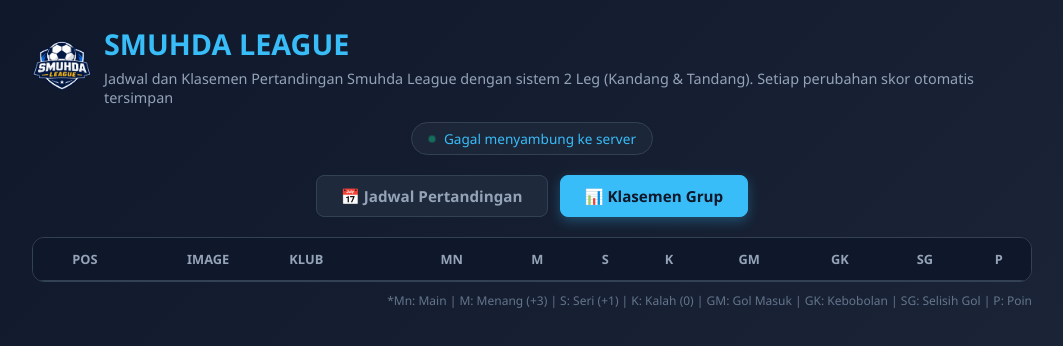
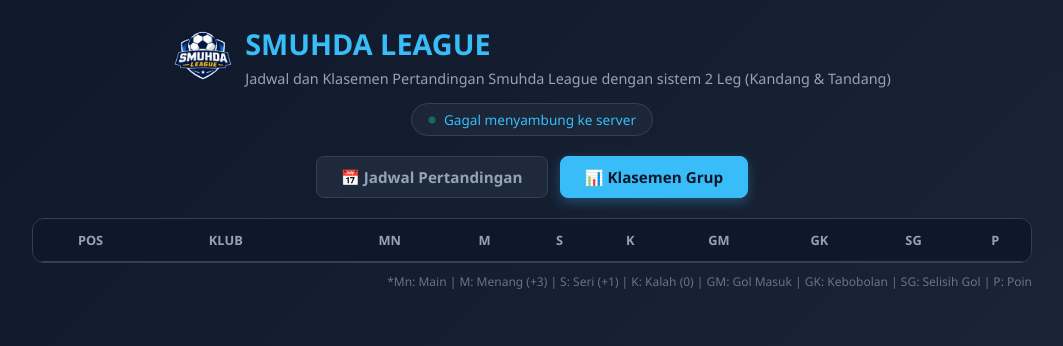
Before and after one commit to aven1996/Spin-Picker-Klub-Bola, a plain HTML site: page turnamen.html in a window 1280 px wide. Both pictures are taken after a click on the button "📊 Klasemen Grup". Shown: the whole page, without its empty margins (108-1171 px from the left). Drawn offline with Linux system fonts and the light colour scheme; no server answers.

Commit message:
perbaikan tampilan

```diff
--- a/turnamen.html
+++ b/turnamen.html
@@ -3,6 +3,8 @@
 <head>
     <meta charset="UTF-8">
     <meta name="viewport" content="width=device-width, initial-scale=1.0">
+    <link rel="icon" type="image/png" href="logo-SL.png">
+    <link rel="apple-touch-icon" href="logo-SL.png">
     <title>SMUHDA LEAGUE -Liga Pertandingan & Klasemen </title>
     <style>
         * { box-sizing: border-box; margin: 0; padding: 0; font-family: 'Segoe UI', Tahoma, sans-serif; }
@@ -193,7 +195,7 @@
             <img src="logo-SL.png" alt="Logo Smuhda League" class="title-logo">
             <div class="title-text">
                 <h1>SMUHDA LEAGUE</h1>
-                <p class="desc">Jadwal dan Klasemen Pertandingan Smuhda League dengan sistem 2 Leg (Kandang & Tandang). Setiap perubahan skor otomatis tersimpan</p>
+                <p class="desc">Jadwal dan Klasemen Pertandingan Smuhda League dengan sistem 2 Leg (Kandang & Tandang)</p>
             </div>
         </header>
 
@@ -234,7 +236,7 @@
                     <thead>
                         <tr>
                             <th>Pos</th>
-                            <th>Image</th>
+                            <th></th>
                             <th style="text-align: left;">Klub</th>
                             <th>Mn</th>
                             <th>M</th>
```
Also changed, not shown: index.html (+2 -0 lines).
